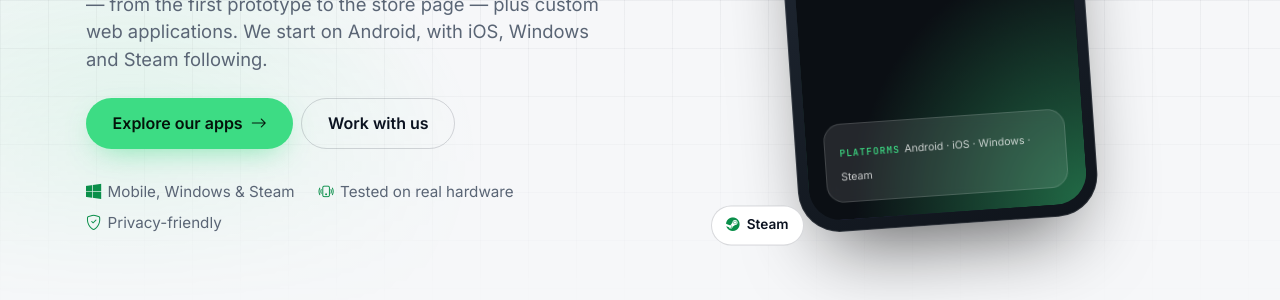
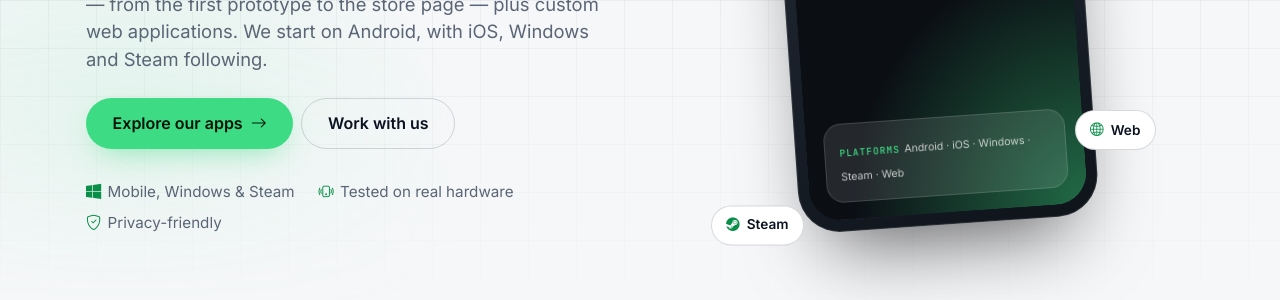
Before and after one commit to iakimlabs/iakimlabs.github.io, a Jekyll site: the page built from index.html, in a window 1280 px wide. Shown: the part 553-853 px from the top of the page. Built offline with Jekyll 4.4.1, drawn with Linux system fonts in a browser that asks for light colours.

Commit message:
Home hero: add a floating Web chip; match the Web badge style to status chips
Co-Authored-By: Claude Sonnet 5.5 <noreply@anthropic.com>
Claude-Session: https://claude.ai/code/session_0166y8BgE3d5ShrLBXU53SdE

```diff
--- a/assets/css/main.css
+++ b/assets/css/main.css
@@ -274,6 +274,7 @@ a { text-underline-offset: .2em; }
 .float-chip--a { top: 12%; left: -4%; }
 .float-chip--b { top: 46%; right: -6%; animation-delay: -2s; }
 .float-chip--c { bottom: -2%; left: -2%; animation-delay: -4s; }
+.float-chip--d { bottom: 14%; right: -4%; animation-delay: -6s; }
 @keyframes float { 50% { transform: translateY(-10px); } }
 
 /* ─── App cards & grid ─────────────────────────────────── */
@@ -541,7 +542,7 @@ font[style] { background: none !important; box-shadow: none !important; }
 @media (max-width: 575.98px) {
   .container { --bs-gutter-x: 2rem; }
   .float-chip { font-size: .75rem; padding: .45rem .7rem; }
-  .float-chip--a { left: -2%; } .float-chip--b { right: -2%; }
+  .float-chip--a { left: -2%; } .float-chip--b { right: -2%; } .float-chip--d { right: -2%; }
   .app-hero__main { gap: 1.25rem; }
   .app-icon--xl { width: 96px; height: 96px; border-radius: 22px; }
   .search { max-width: none; }
@@ -575,7 +576,7 @@ font[style] { background: none !important; box-shadow: none !important; }
 .project-card__cover { margin: 0 -1.5rem 1.1rem; aspect-ratio: 16 / 9; overflow: hidden; background: var(--surface-2); border-bottom: 1px solid var(--bs-border-color); }
 .project-card__cover { position: relative; }
 .project-card__badge { position: absolute; top: .85rem; right: .85rem; backdrop-filter: blur(6px); box-shadow: 0 4px 14px -6px rgba(0,0,0,.5); }
-.status--web { color: #fff; background: rgba(47,123,217,.92); border-color: rgba(255,255,255,.35); }
+.status--web { color: var(--brand-2); background: color-mix(in srgb, var(--brand-2) 14%, var(--surface, #0e1319)); border-color: color-mix(in srgb, var(--brand-2) 35%, transparent); }
 .project-card__cover img { width: 100%; height: 100%; object-fit: cover; display: block; }
 .tag-list { list-style: none; display: flex; flex-wrap: wrap; gap: .5rem; padding: 0; margin: 1rem 0 0; }
 .tag-list li { font-family: var(--font-mono); font-size: .78rem; padding: .3rem .65rem; border-radius: 999px; border: 1px solid var(--bs-border-color); background: var(--surface-2); color: var(--bs-secondary-color); }
--- a/index.html
+++ b/index.html
@@ -48,13 +48,14 @@ body_class: home
               <div class="phone__lines"><span></span><span></span><span></span></div>
               <div class="phone__card">
                 <span class="phone__card-label">Platforms</span>
-                <span class="phone__card-meta">Android &middot; iOS &middot; Windows &middot; Steam</span>
+                <span class="phone__card-meta">Android &middot; iOS &middot; Windows &middot; Steam &middot; Web</span>
               </div>
             </div>
           </div>
           <div class="float-chip float-chip--a"><i class="bi bi-android2"></i>Android</div>
           <div class="float-chip float-chip--b"><i class="bi bi-windows"></i>Windows</div>
           <div class="float-chip float-chip--c"><i class="bi bi-steam"></i>Steam</div>
+          <div class="float-chip float-chip--d"><i class="bi bi-globe2"></i>Web</div>
         </div>
       </div>
     </div>
```
